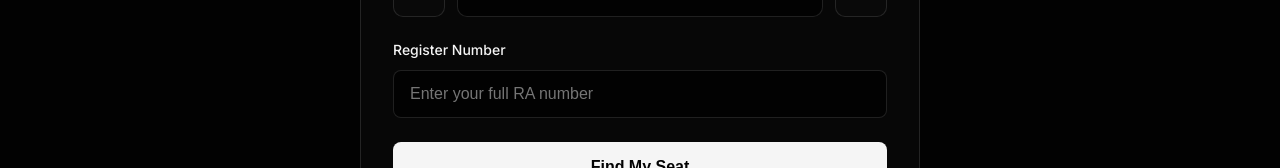
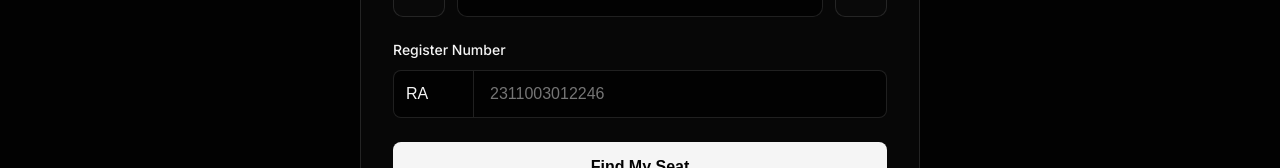
Before and after one commit to StarkAg/GradeX, a React (Vite) app: page / in a window 1280 px wide. Shown: the part 448-616 px from the top of the page. Built offline with nearby package versions, Linux system fonts and the light colour scheme.

Commit message:
Add composite RA input with prefix and digits

```diff
--- a/src/components/SeatFinder.jsx
+++ b/src/components/SeatFinder.jsx
@@ -3,7 +3,9 @@ import React, { useState, useEffect, useRef } from 'react';
 export default function SeatFinder() {
   const [examDate, setExamDate] = useState('today');
   const [dateInput, setDateInput] = useState('');
-  const [registerNumber, setRegisterNumber] = useState('');
+  const [registerNumber, setRegisterNumber] = useState('RA');
+  const [raPrefix, setRaPrefix] = useState('RA');
+  const [raDigits, setRaDigits] = useState('');
   const [loading, setLoading] = useState(false);
   const [error, setError] = useState(null);
   const [seatInfo, setSeatInfo] = useState(null);
@@ -14,6 +16,8 @@ export default function SeatFinder() {
   const [lastUpdated, setLastUpdated] = useState(null);
   const [useLiveAPI, setUseLiveAPI] = useState(true); // Toggle between live API and static data
   const autoRefreshIntervalRef = useRef(null);
+  const prefixInputRef = useRef(null);
+  const digitsInputRef = useRef(null);
 
   // Check if desktop/mobile on mount and resize
   useEffect(() => {
@@ -229,8 +233,44 @@ export default function SeatFinder() {
     return { valid: true, error: null };
   };
 
+  const updateRegisterNumber = (value) => {
+    const valueUpper = value.toUpperCase();
+    setRegisterNumber(valueUpper);
+
+    // Clear previous errors and seat info
+    setSeatInfo(null);
+
+    if (valueUpper.trim().length > 0) {
+      const validation = validateRA(valueUpper);
+      if (!validation.valid && valueUpper.trim().length >= 3) {
+        setError(validation.error);
+      } else {
+        setError(null);
+      }
+    } else {
+      setError(null);
+    }
+  };
+
+  const handleCompositePaste = (text) => {
+    const cleaned = text.replace(/\s+/g, '').toUpperCase();
+    const letterPart = (cleaned.match(/^[A-Z]{1,2}/) || [''])[0];
+    const numberPart = (cleaned.slice(letterPart.length).match(/\d+/) || [''])[0];
+    const newPrefix = letterPart.slice(0, 2);
+    const newDigits = numberPart;
+
+    setRaPrefix(newPrefix);
+    setRaDigits(newDigits);
+    updateRegisterNumber(`${newPrefix}${newDigits}`);
+
+    if (newPrefix.length >= 2) {
+      requestAnimationFrame(() => {
+        digitsInputRef.current?.focus();
+      });
+    }
+  };
+
   const handleRegisterNumberChange = (e) => {
-    // Convert to uppercase for consistency, but allow any case input
     const value = e.target.value.toUpperCase();
     setRegisterNumber(value);
 
@@ -1071,48 +1111,104 @@ export default function SeatFinder() {
             }}>
               Register Number
             </label>
-            <input
-              type="text"
-              value={registerNumber}
-              onChange={handleRegisterNumberChange}
-              placeholder="Enter your full RA number"
-              className="seatfinder-ra-input"
+            <div
               style={{
+                display: 'flex',
+                gap: '0',
                 width: '100%',
-                padding: 'clamp(12px, 3vw, 14px) clamp(14px, 4vw, 16px)',
-                fontSize: isMobile ? '16px' : 'clamp(14px, 3.5vw, 16px)',
                 border: error && registerNumber.trim().length >= 3
                   ? '1px solid #ef4444'
                   : '1px solid var(--border-color)',
                 borderRadius: '8px',
-                background: 'var(--bg-primary)',
+                overflow: 'hidden',
+                background: 'var(--bg-primary)'
+              }}
+            >
+              <input
+                ref={prefixInputRef}
+                type="text"
+                value={raPrefix}
+                onChange={(e) => {
+                  const val = e.target.value.replace(/[^A-Za-z]/g, '').toUpperCase().slice(0, 2);
+                  setRaPrefix(val);
+                  updateRegisterNumber(`${val}${raDigits}`);
+                  if (val.length >= 2) {
+                    requestAnimationFrame(() => {
+                      digitsInputRef.current?.focus();
+                    });
+                  }
+                }}
+                placeholder="RA"
+                inputMode="text"
+                autoComplete="off"
+                style={{
+                  width: 'clamp(60px, 18vw, 80px)',
+                  padding: 'clamp(12px, 3vw, 14px) clamp(10px, 3vw, 12px)',
+                  fontSize: isMobile ? '16px' : 'clamp(14px, 3.5vw, 16px)',
+                  border: 'none',
+                  borderRight: '1px solid var(--border-color)',
+                  background: 'transparent',
                   color: 'var(--text-primary)',
                   outline: 'none',
-                transition: 'all 0.2s ease',
-                boxSizing: 'border-box',
-                textTransform: 'uppercase',
-                minHeight: isMobile ? '52px' : '44px',
-                touchAction: 'manipulation',
-                WebkitAppearance: 'none',
-                WebkitTapHighlightColor: 'transparent'
+                  textTransform: 'uppercase'
                 }}
                 onFocus={(e) => {
-                const validation = validateRA(registerNumber);
-                if (!validation.valid && registerNumber.trim().length >= 3) {
-                  e.currentTarget.style.borderColor = '#ef4444';
-                } else {
-                  e.currentTarget.style.borderColor = 'var(--text-primary)';
-                }
+                  e.currentTarget.style.background = 'var(--bg-secondary)';
                 }}
                 onBlur={(e) => {
-                const validation = validateRA(registerNumber);
-                if (!validation.valid && registerNumber.trim().length >= 3) {
-                  e.currentTarget.style.borderColor = '#ef4444';
-                } else {
-                  e.currentTarget.style.borderColor = 'var(--border-color)';
-                }
+                  e.currentTarget.style.background = 'transparent';
+                }}
+                onPaste={(ev) => {
+                  ev.preventDefault();
+                  const text = (ev.clipboardData || window.clipboardData).getData('text');
+                  handleCompositePaste(text);
                 }}
               />
+              <input
+                ref={digitsInputRef}
+                type="text"
+                value={raDigits}
+                onChange={(e) => {
+                  const val = e.target.value.replace(/[^0-9]/g, '');
+                  setRaDigits(val);
+                  updateRegisterNumber(`${raPrefix}${val}`);
+                }}
+                placeholder="2311003012246"
+                inputMode="numeric"
+                autoComplete="off"
+                style={{
+                  flex: 1,
+                  padding: 'clamp(12px, 3vw, 14px) clamp(14px, 4vw, 16px)',
+                  fontSize: isMobile ? '16px' : 'clamp(14px, 3.5vw, 16px)',
+                  border: 'none',
+                  background: 'transparent',
+                  color: 'var(--text-primary)',
+                  outline: 'none',
+                  textTransform: 'uppercase'
+                }}
+                onKeyDown={(e) => {
+                  if (e.key === 'Backspace' && raDigits.length === 0) {
+                    e.preventDefault();
+                    prefixInputRef.current?.focus();
+                    requestAnimationFrame(() => {
+                      const len = prefixInputRef.current?.value.length || 0;
+                      prefixInputRef.current?.setSelectionRange(len, len);
+                    });
+                  }
+                }}
+                onFocus={(e) => {
+                  e.currentTarget.style.background = 'var(--bg-secondary)';
+                }}
+                onBlur={(e) => {
+                  e.currentTarget.style.background = 'transparent';
+                }}
+                onPaste={(ev) => {
+                  ev.preventDefault();
+                  const text = (ev.clipboardData || window.clipboardData).getData('text');
+                  handleCompositePaste(text);
+                }}
+              />
+            </div>
           </div>
 
           {/* Submit Button */}
```
Lines whose indentation alone changed are shown as unchanged.
